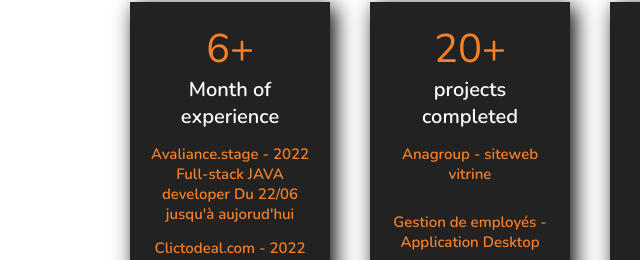
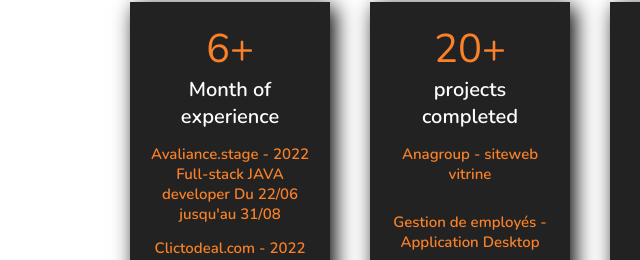
Before and after one commit to Amjad0zip/amjadpro, a plain HTML site: page index.html in a window 1280 px wide. Shown: the part 2048-2308 px from the top of the page, 345-985 px from the left. Drawn offline with nearby package versions, Linux system fonts and the light colour scheme.

Commit message:
Update index.html

```diff
--- a/index.html
+++ b/index.html
@@ -124,7 +124,7 @@
             <h3>Month of experience</h3><br>
             <h2> Avaliance.stage - 2022
 Full-stack JAVA developer
-Du 22/06 jusqu'à aujorud'hui
+Du 22/06 jusqu'au 31/08
 </h2>
 <br>
 <h2>Clictodeal.com - 2022
```
